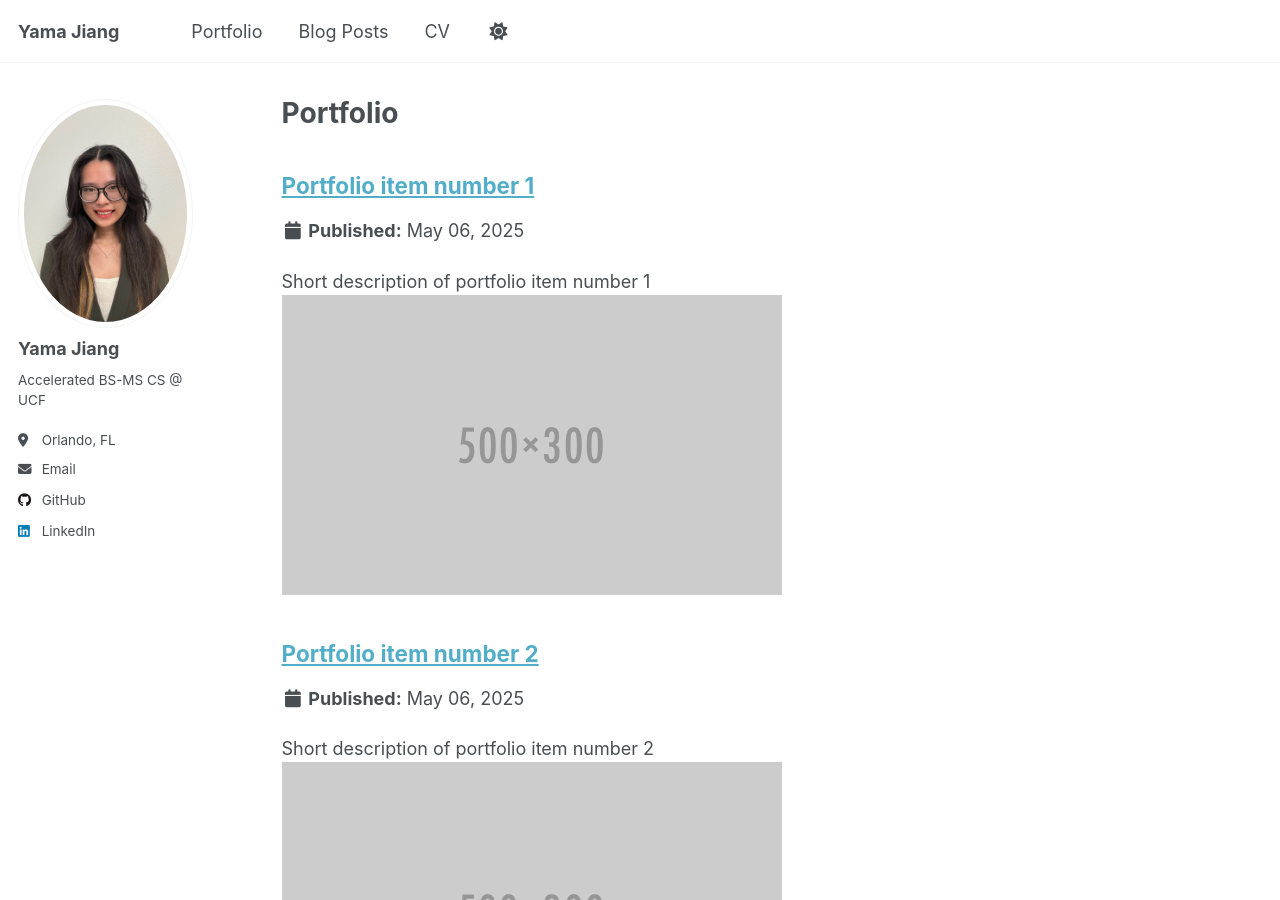
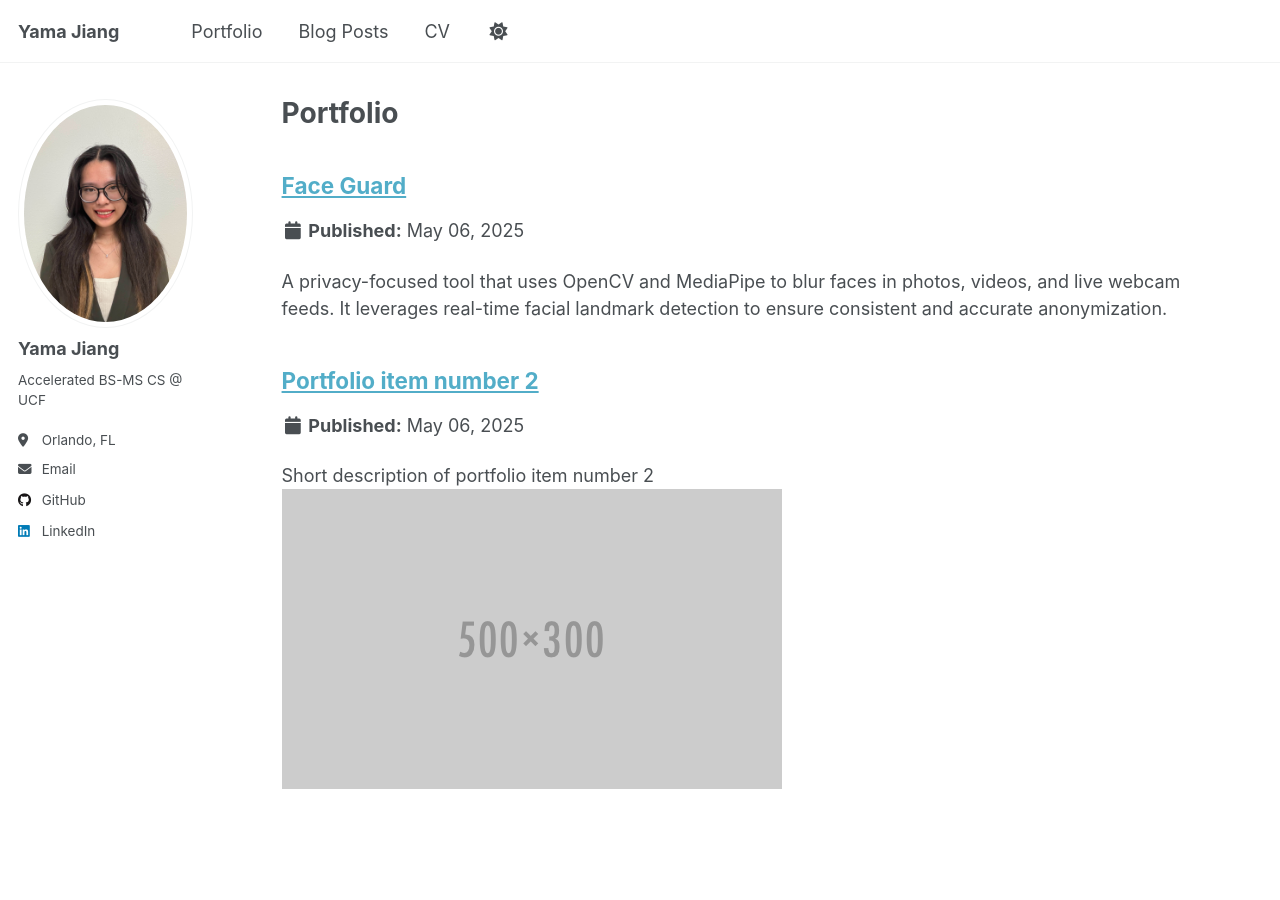
Before and after one commit to yamajiang/yamajiang.github.io, a Jekyll site: the page built from _pages/portfolio.html, in a window 1280 px wide and 900 px high. Built offline with Jekyll 4.4.1, drawn with Linux system fonts in a browser that asks for light colours; part of the change alters nothing that is shown.

Commit message:
project face guard

```diff
--- a/_portfolio/portfolio-1.md
+++ b/_portfolio/portfolio-1.md
@@ -1,7 +1,31 @@
 ---
-title: "Portfolio item number 1"
-excerpt: "Short description of portfolio item number 1<br/><img src='/images/500x300.png'>"
+title: "Face Guard"
+excerpt: "A privacy-focused tool that uses OpenCV and MediaPipe to blur faces in photos, videos, and live webcam feeds. It leverages real-time facial landmark detection to ensure consistent and accurate anonymization."
 collection: portfolio
 ---
 
-This is an item in your portfolio. It can be have images or nice text. If you name the file .md, it will be parsed as markdown. If you name the file .html, it will be parsed as HTML.
+Face Guard is a privacy-focused project that utilizes OpenCV and MediaPipe to blur faces in images, videos, and live webcam streams. This project marked my first experience working with face detection and anonymization, where I implemented real-time image processing techniques to protect user privacy. By applying transformations to images and video frames, I ensured that sensitive face data was properly anonymized across various media formats.
+
+
+<img src="/images/faceguard.png" alt="Face Guard" width="500">
+
+
+Tools & Implementation:
+====
+OpenCV: A powerful computer vision library that I used for image and video handling, including reading input files, processing frames, and saving the output.
+
+MediaPipe: A framework that I used for face detection. The Face Detection module is used to identify faces in an image or video frame, where I applied a blur effect on detected faces to anonymize them.
+
+Python: I wrote the implementation in Python, utilizing argument parsing to easily switch between different modes of operation (image, video, or webcam feed).
+
+Implementation:
+====
+I created a function (process_img) that accepts an image and the face detection model. It detects faces in the image and applies a blur to the regions where faces are detected. The blur intensity can be adjusted to suit the privacy requirements.
+
+Image Mode: For processing a single image, I read the image from the specified path, processed it for face anonymization, and saved the result.
+
+Video Mode: I used OpenCV's VideoCapture to read frames from a video file, processed each frame for face detection, and saved the output to a new video file.
+
+Webcam Mode: The program can also process live webcam feeds. It continuously captures frames from the webcam, processes them for face anonymization, and displays the output in real-time. The feed stops when the user presses the 'q' key.
+
+Through this project, I gained hands-on experience with OpenCV's powerful image processing capabilities and MediaPipe's ease of use for real-time applications. I also developed a deeper understanding of the challenges in ensuring privacy in digital media. Face Guard sparked my interest in privacy-focused technology and provided a strong foundation for future work in computer vision, interactive applications, and real-time data processing."
```
Also changed, not shown: 1 other file.
